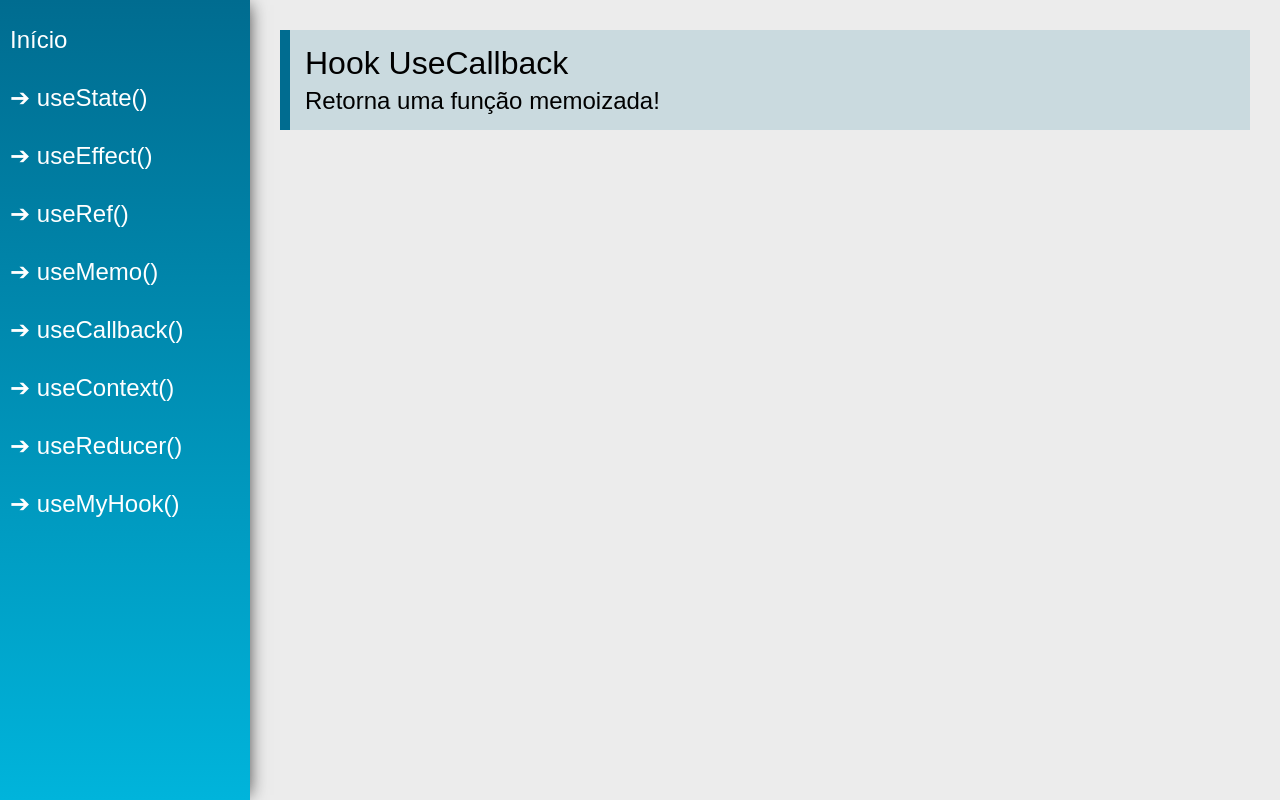
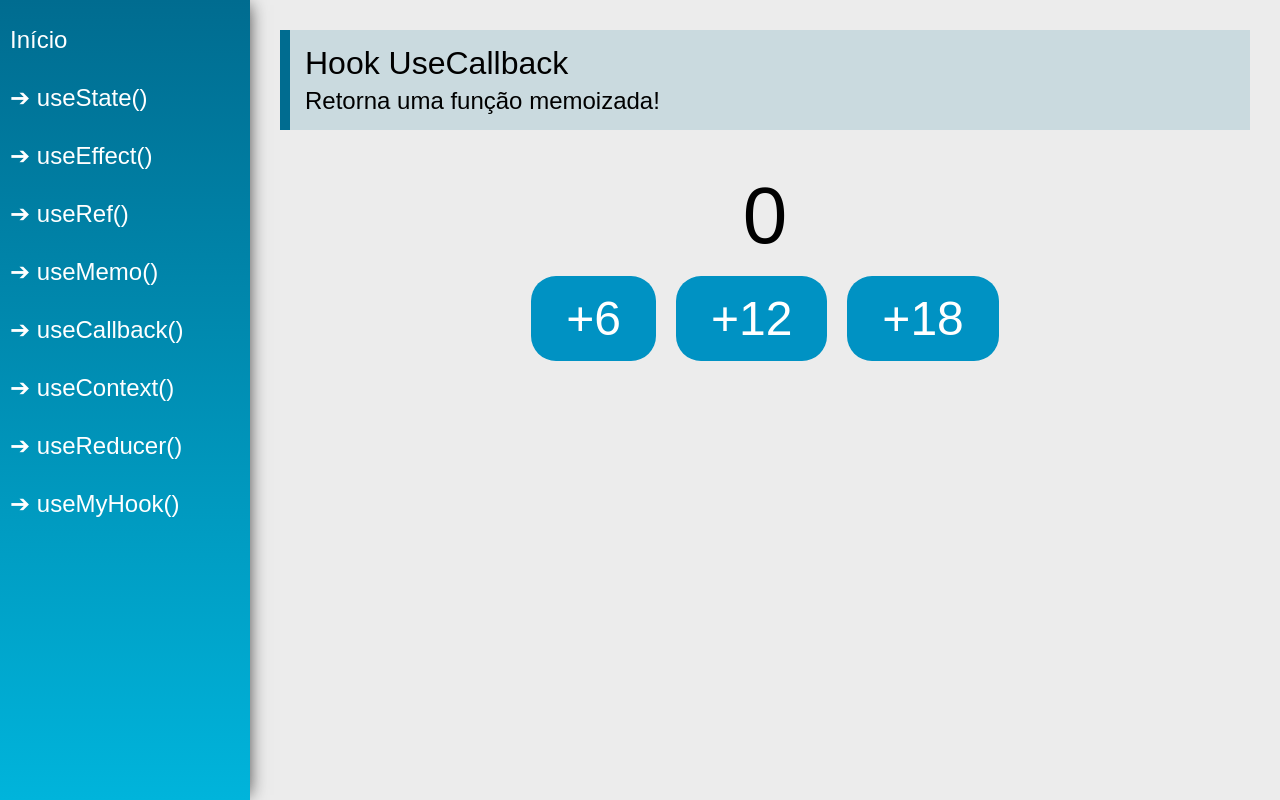
Before and after one commit to gabrielcarlossl/react-hooks, a React (Create React App) app in the folder estudando-hooks/: page /useCallback in a window 1280 px wide. Built offline with nearby package versions, Linux system fonts and the light colour scheme.

Commit message:
Adicionado exemplo useCallback

```diff
--- /dev/null
+++ b/estudando-hooks/src/views/examples/UseCallBackButtons.jsx
@@ -0,0 +1,14 @@
+import React from "react";
+
+
+const UseCallbackButtons = props =>{
+
+    return (
+        <div>
+            <button className="btn" onClick={()=>props.inc(6)}>+6</button>
+            <button className="btn" onClick={()=>props.inc(12)}>+12</button>
+            <button className="btn" onClick={()=>props.inc(18)}>+18</button>
+        </div>
+    )
+}
+export default React.memo(UseCallbackButtons)
--- a/estudando-hooks/src/views/examples/UseCallback.jsx
+++ b/estudando-hooks/src/views/examples/UseCallback.jsx
@@ -1,13 +1,25 @@
-import React from 'react'
 import PageTitle from '../../components/layout/PageTitle'
+import React, { useState } from 'react'
+import UseCallbackButtons from './UseCallBackButtons'
 
 const UseCallback = (props) => {
+
+    const [count, setCount] = useState(0)
+    function inc(delta){
+        setCount(count+delta)
+    }
+
     return (
         <div className="UseCallback">
             <PageTitle
                 title="Hook UseCallback"
                 subtitle="Retorna uma função memoizada!"
             />
+
+            <div className="center">
+                <span className='text'>{count}</span>
+                <UseCallbackButtons inc={inc}></UseCallbackButtons>
+            </div>
         </div>
     )
 }
--- a/estudando-hooks/src/views/examples/UseMemo.jsx
+++ b/estudando-hooks/src/views/examples/UseMemo.jsx
@@ -1,13 +1,34 @@
-import React from 'react'
+import React, { useEffect, useState, useMemo } from 'react'
 import PageTitle from '../../components/layout/PageTitle'
 
+function sum(a,b){
+    const future = Date.now() + 2000
+    while(Date.now() < future){} //espera de 2s
+    return a + b
+}
+
 const UseMemo = (props) => {
+
+    const [n1,setN1] = useState(0)
+    const [n2,setN2] = useState(0)
+    const [n3,setN3] = useState(0)
+
+    const result = useMemo(()=>sum(n1,n2), [n1,n2 ])
+
+
+
     return (
         <div className="UseMemo">
             <PageTitle
                 title="Hook UseMemo"
                 subtitle="Retorna um valor memoizado!"
             />
+            <div className="center">
+                <input type="number" className="input" value={n1} onChange={e => setN1(parseInt(e.target.value))} />
+                <input type="number" className="input" value={n2} onChange={e => setN2(parseInt(e.target.value))} />
+                <input type="number" className="input" value={n3} onChange={e => setN3(parseInt(e.target.value))} />
+                <span className="text">{result}</span>
+            </div>
         </div>
     )
 }
```
